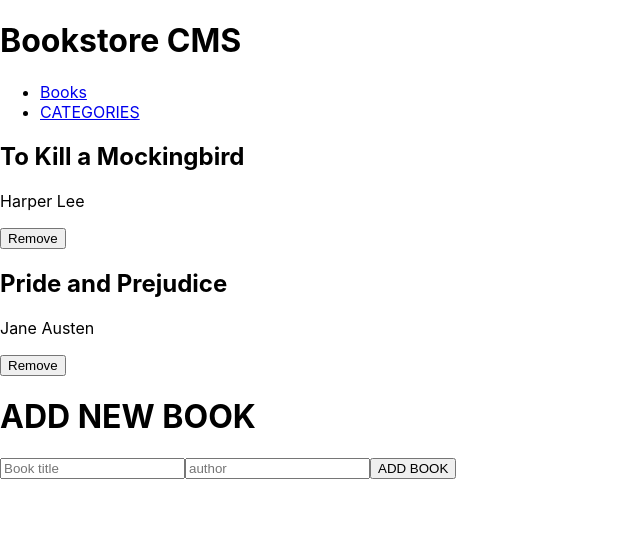
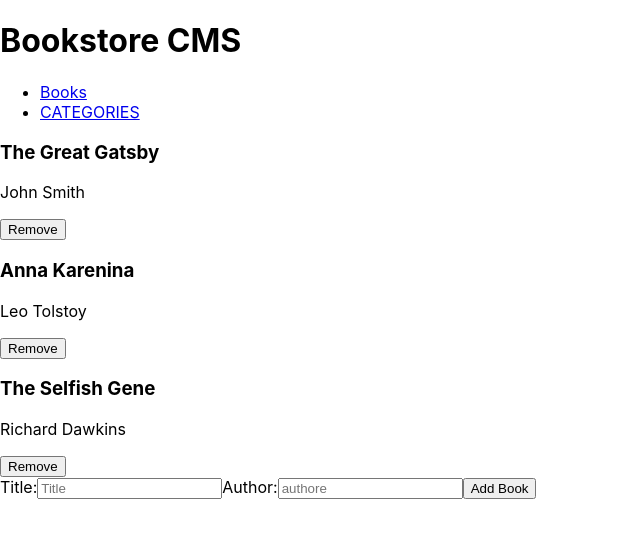
Before and after one commit to Shaheryar0054/bookstore-using-react, a React (Create React App) app: page / in a window 1280 px wide. Shown: the top 538 px of the page, without its empty margins (0-640 px from the left). Built offline with nearby package versions, Linux system fonts and the light colour scheme.

Commit message:
Using rect redux populating data from array books

```diff
--- a/src/components/Book.js
+++ /dev/null
@@ -1,21 +0,0 @@
-import React from 'react';
-import PropTypes from 'prop-types';
-
-function Book(props) {
-  const { title, author } = props;
-
-  return (
-    <div>
-      <h2>{title}</h2>
-      <p>{author}</p>
-      <button type="button">Remove</button>
-    </div>
-  );
-}
-
-Book.propTypes = {
-  title: PropTypes.string.isRequired,
-  author: PropTypes.string.isRequired, // Add this line
-};
-
-export default Book;
--- a/src/components/Books.js
+++ b/src/components/Books.js
@@ -1,11 +1,22 @@
 import React from 'react';
-import Book from './Book';
+import { useDispatch, useSelector } from 'react-redux';
+import { removeBook } from '../redux/books/booksSlice';
 
-export default function Books() {
+function Books() {
+  const { books } = useSelector((store) => store.books);
+  const dispatch = useDispatch();
+
   return (
     <div>
-      <Book title="To Kill a Mockingbird" author="Harper Lee" />
-      <Book title="Pride and Prejudice" author="Jane Austen" />
+      {books.map((book) => (
+        <div key={book.item_id}>
+          <h3>{book.title}</h3>
+          <p>{book.author}</p>
+          <button type="submit" onClick={() => { dispatch(removeBook(book.item_id)); }}>Remove</button>
+        </div>
+      ))}
     </div>
   );
 }
+
+export default Books;
--- a/src/components/Form.js
+++ b/src/components/Form.js
@@ -1,14 +1,35 @@
-import React from 'react';
+import React, { useState } from 'react';
+import { useDispatch } from 'react-redux';
+import { addBook } from '../redux/books/booksSlice';
 
 export default function Form() {
+  const [title, setTitle] = useState('');
+  const [author, setAuthor] = useState('');
+
+  const dispatch = useDispatch();
+
+  const handleSubmit = (e) => {
+    e.preventDefault();
+    if (title.trim() !== '' && author.trim() !== '') {
+      dispatch(addBook({ title, author }));
+      setTitle('');
+      setAuthor('');
+    }
+  };
+
   return (
-    <div>
-      <h1>ADD NEW BOOK</h1>
-      <form>
-        <input type="text" placeholder="Book title" />
-        <input type="text" placeholder="author" />
-        <button type="button">ADD BOOK</button>
-      </form>
-    </div>
+    <form onSubmit={handleSubmit}>
+      <label htmlFor="title">
+        Title:
+        <input placeholder="Title" id="title" value={title} onChange={(e) => setTitle(e.target.value)} />
+      </label>
+
+      <label htmlFor="author">
+        Author:
+        <input placeholder="authore" id="author" value={author} onChange={(e) => setAuthor(e.target.value)} />
+      </label>
+
+      <button type="submit">Add Book</button>
+    </form>
   );
 }
--- a/src/redux/books/booksSlice.js
+++ b/src/redux/books/booksSlice.js
@@ -1,13 +1,40 @@
 import { createSlice } from '@reduxjs/toolkit';
 
 const booksSlice = createSlice({
-  name: 'books',
-  initialState: [],
+  name: 'List',
+  initialState: {
+    books: [
+      {
+        item_id: 'item1',
+        title: 'The Great Gatsby',
+        author: 'John Smith',
+        category: 'Fiction',
+      },
+      {
+        item_id: 'item2',
+        title: 'Anna Karenina',
+        author: 'Leo Tolstoy',
+        category: 'Fiction',
+      },
+      {
+        item_id: 'item3',
+        title: 'The Selfish Gene',
+        author: 'Richard Dawkins',
+        category: 'Nonfiction',
+      },
+    ],
+  },
   reducers: {
     addBook: (state, action) => {
-      state.push(action.payload);
+      state.books.push(action.payload);
     },
-    removeBook: (state, action) => state.filter((book) => book.id !== action.payload.id),
+
+    removeBook: (state, action) => {
+      const newState = { ...state };
+      newState.books = state.books.filter((item) => item.item_id !== action.payload);
+      return newState;
+    },
+
   },
 });
 
```
